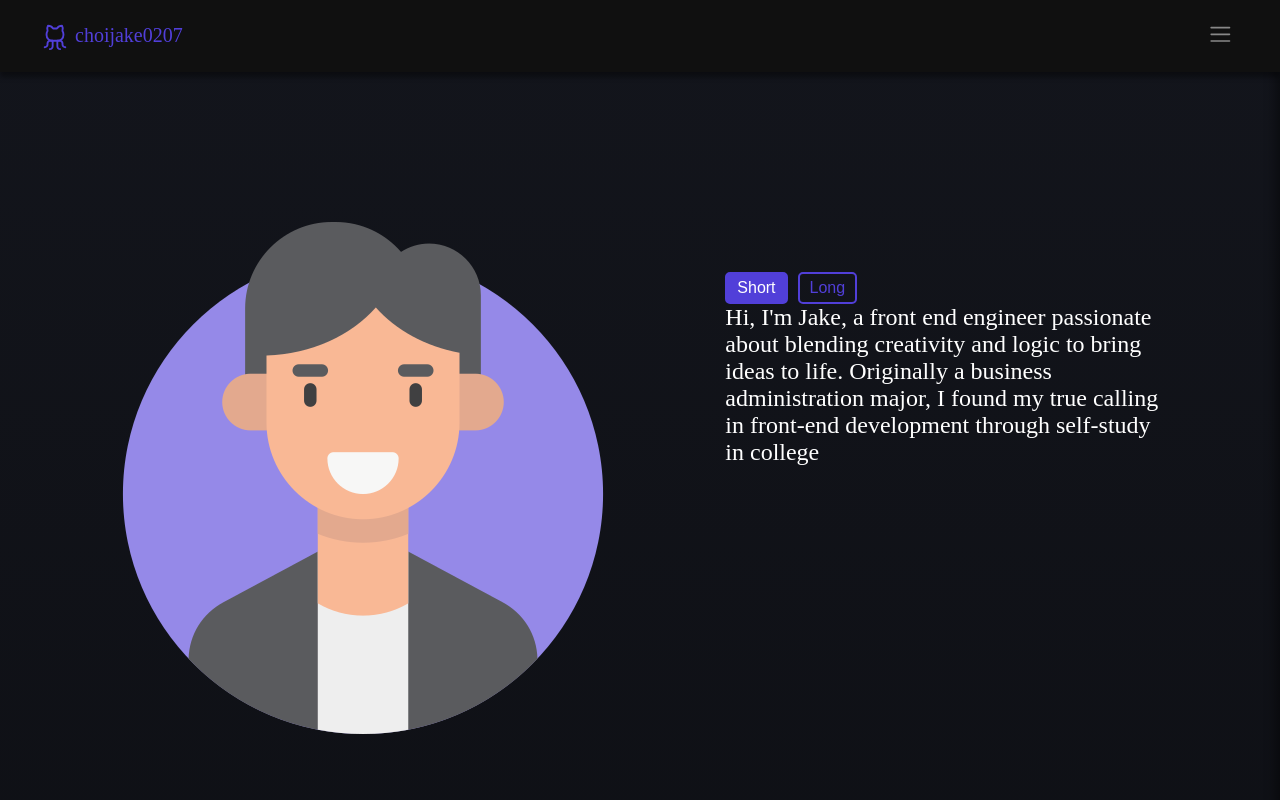
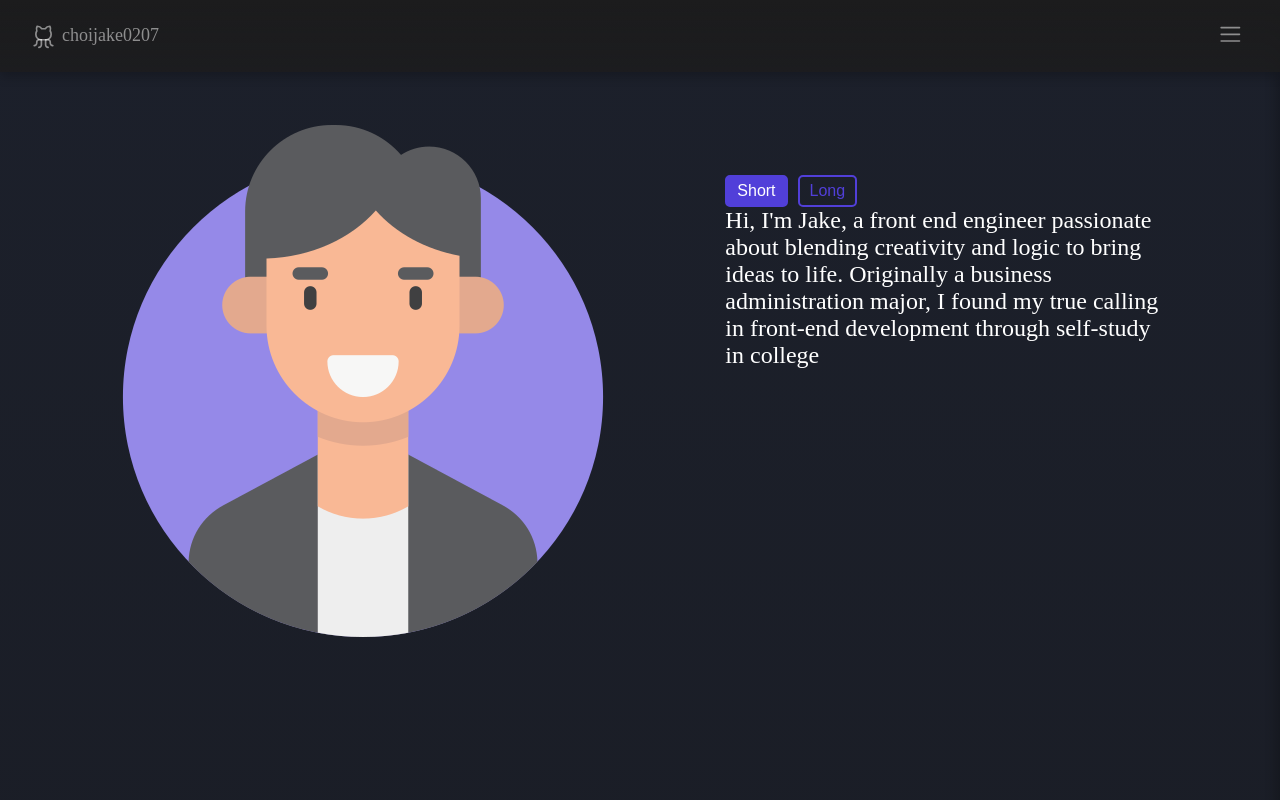
Before and after one commit to choijake0207/portfolio, a React (Vite) app: page / in a window 1280 px wide. Shown: the top 800 px of the page. Built offline with nearby package versions, Linux system fonts and the light colour scheme; a web font is replaced by a local one.

Commit message:
reformat section heights, modal animation, header position

```diff
--- a/src/App.css
+++ b/src/App.css
@@ -8,7 +8,6 @@ body {
   background: rgb(17,17,17);
   font-family: "Satoshi Variable";
   overflow-y: scroll;
-
 }
 
 a {
@@ -18,22 +17,25 @@ button:hover {
   cursor: pointer;
 }
 .portfolio {
-  background: linear-gradient(to bottom, rgb(19, 21, 28) , black);
+  background: linear-gradient(to bottom, rgb(28, 32, 43) , rgb(21, 21, 23));
   color: white;
 }
 .header {
   display: flex;
   justify-content: space-between;
+  font-size: 1.25em;
+  position: fixed;
+  max-width: 100vw;
+  width: 100%;
+  box-sizing: border-box;
   padding: 20px;
-  padding-left: 40px;
-  padding-right: 40px;
-  font-size: 1.25em;
-  position: sticky;
+  padding-left: 30px;
+  padding-right: 30px;
   top: 0;
   left: 0;
-  background: rgba(17, 17, 17, 0.99);
+  background: linear-gradient(to top, rgba(28, 28, 29, .85), rgb(28,28,29));
   color: white;
-  box-shadow: 0px 5px 5px rgba(0, 0, 0, 0.4);
+  box-shadow: 0px 5px 10px rgba(0, 0, 0, 0.2);
   z-index: 10;
 }
 
@@ -43,12 +45,13 @@ button:hover {
   gap: 5px;
   font-weight: 500;
   cursor: pointer;
-  color: rgb(81, 63, 217);
-  transition: .2s ease
+  color: rgba(255, 255, 255, 0.5);
+  transition: .2s ease;
+  font-size: .9em;
 }
 #github-link:hover {
-  color: rgb(67, 42, 255);
-  scale: 1.05
+  color: white;
+
 }
 .nav-toggle {
   background: none;
@@ -70,11 +73,18 @@ button:hover {
   position: fixed;
   top: 0;
   right: 0;
-  transition: .4s ease-in-out;
+  transition: .2s ease-in-out;
   height: 100vh;
   width: 200px;
   padding-top: 100px;
-  box-shadow: -5px 0px 10px rgba(0, 0, 0, 0.4);
+  box-shadow: -5px 0px 10px rgba(0, 0, 0, 0.2);
+}
+.side-nav a {
+  color: rgba(255, 255, 255, 0.5);
+  transition: .1s
+}
+.side-nav a:hover {
+  color: white;
 }
 .side-nav.visible{
   transform: translateX(0%);
@@ -98,9 +108,7 @@ button:hover {
   border-top: 1px solid rgba(255, 255, 255, 0.2);
 }
 .section {
-  min-height: 80vh;
-  padding-top: 100px;
-
+  padding-top: 125px;
 }
 .section-heading {
   font-family: "nunito";
@@ -108,20 +116,24 @@ button:hover {
   text-align: center;
   margin: 0px;
 }
-
+#About {
+  height: 80vh;
+}
+#Contact {
+  height: 80vh;
+}
 
 /* About */
 .about-wrap {
   display: flex;
   align-items: flex-start;
   justify-content: space-evenly;
-  padding-top: 50px;
-
 }
 .self-image {
   max-height: 350px;
   filter:contrast(120%);
   transition: .2s ease;
+  margin-top: 50px;
 }
 .self-image:hover {
   filter: drop-shadow(2px 2px 40px rgb(67, 42, 255, .4));
@@ -280,9 +292,7 @@ button:hover {
 }
 
 /* Skills */
-#Skills {
-  padding-top: 100px;
-}
+
 .skill {
   display: flex;
   flex-direction: column;
@@ -292,8 +302,8 @@ button:hover {
 .skill-logo {
   width: 100px;
   height: 100px;
+  transition: .2s;
   color: white;
-  transition: .2s;
 }
 .skill-logo:hover {
   scale: 1.1;
@@ -311,16 +321,24 @@ button:hover {
 .skill-sign {
   display: flex;
   align-items: center;
+  justify-content: center;
+  width: 95%;
+  font-family: "Satoshi Variable";
+  font-size: .9em;
   gap: 20px;
-  font-family: "Satoshi Variable";
-  font-size: 1.25em;
-  color: rgb(81,63,217);
+  color: rgba(255, 255, 255, 0.7);
+}
+.skill-sign svg {
+  font-size: 2em;
 }
 .skill-list {
   display: flex;
   gap: 50px;
   padding: 25px;
   justify-content: center;
+}
+[id="Express.js"] {
+  filter: invert(1);
 }
 /* Contact */
 
@@ -347,3 +365,17 @@ button:hover {
     transform: translateY(0%);
   }
 }
+.pop-up {
+  animation: modalSlide .4s ease forwards
+}
+.hidden {
+  opacity: 0;
+  transition: all 1s;
+  filter: blur(5px);
+  transform: translateX(-100%)
+}
+.show {
+  opacity: 1;
+  transform: translateX(0%);
+  filter: blur(0);
+}
```
